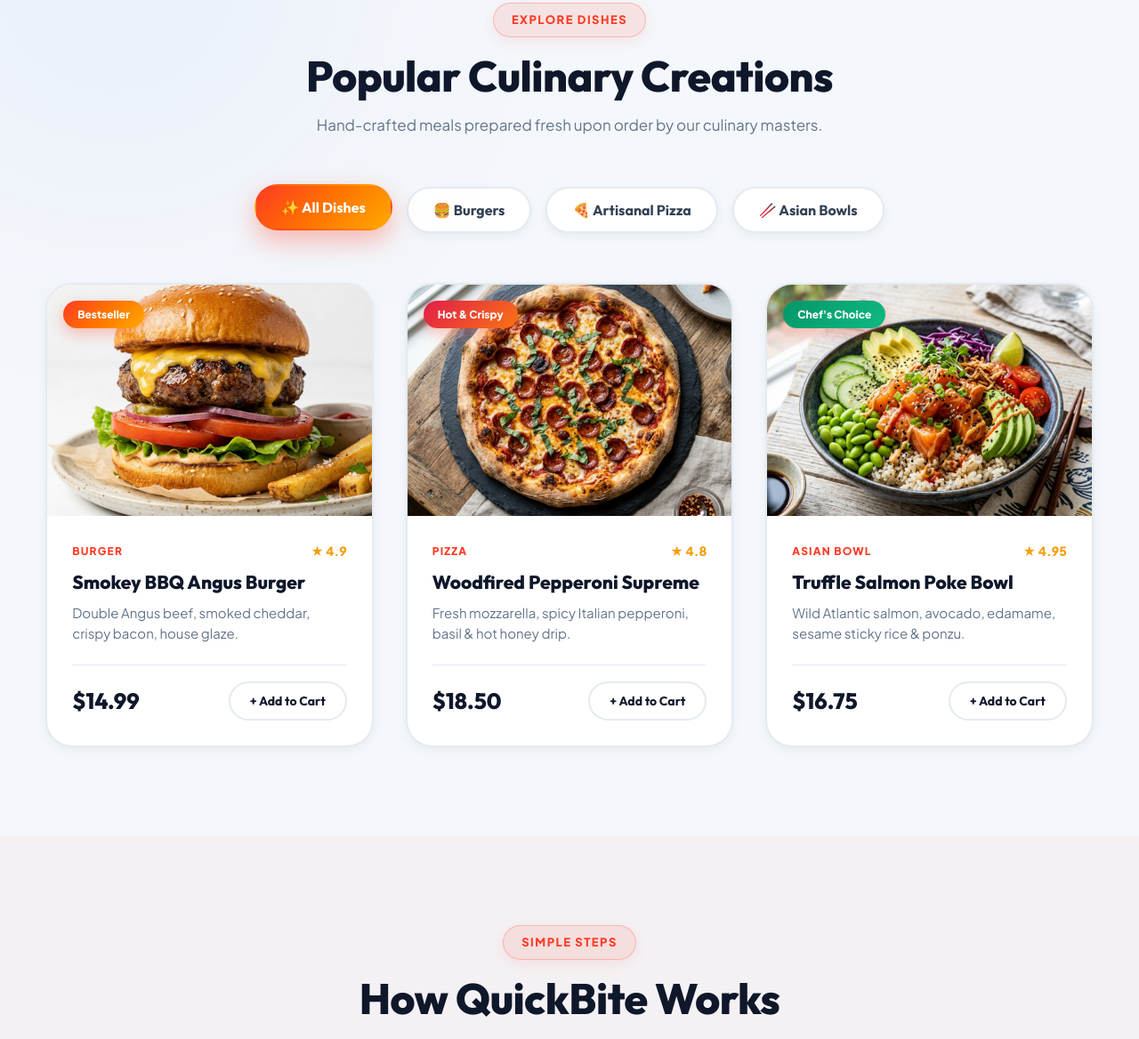
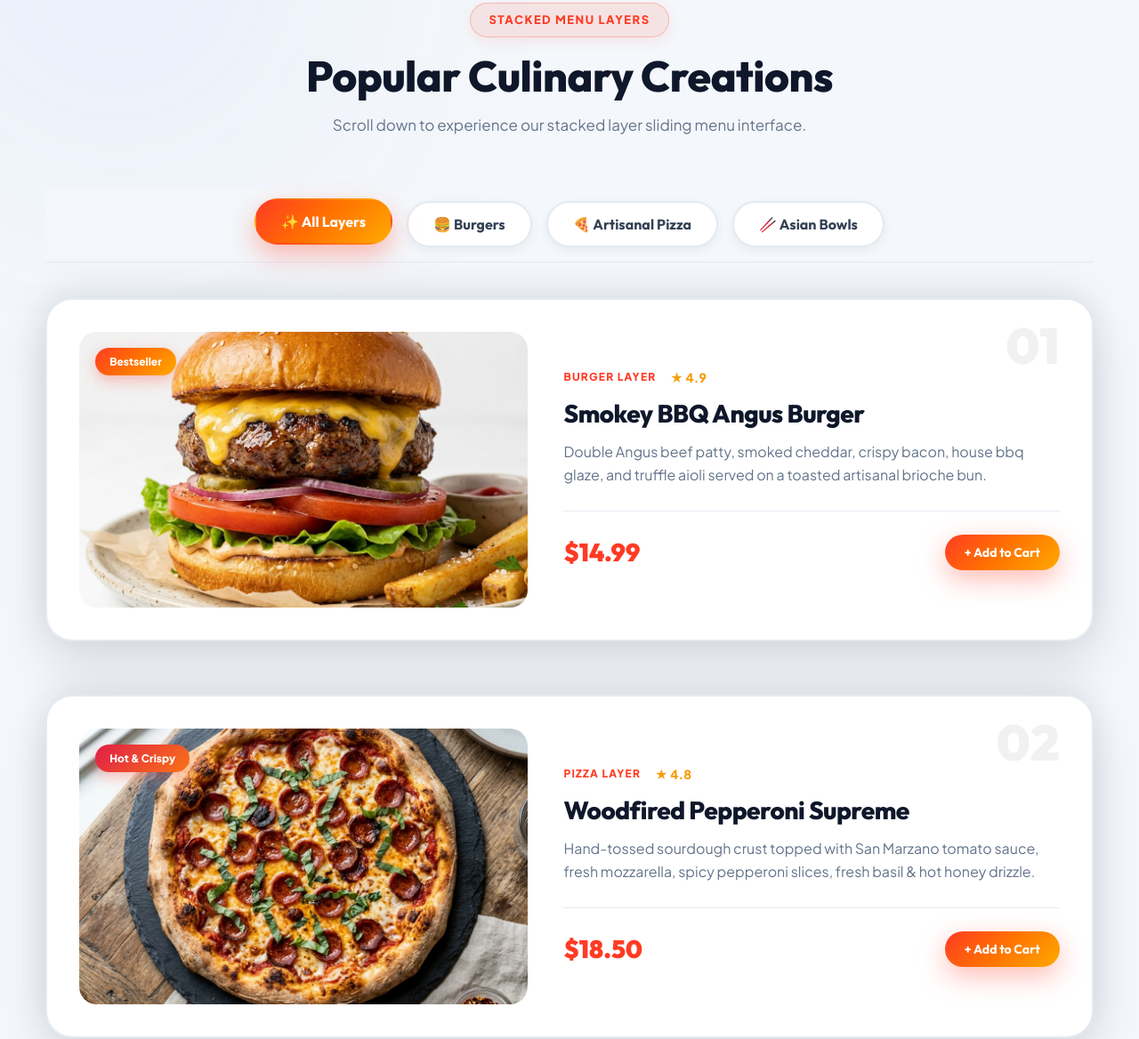
Before and after one commit to Shuv2202/OIBSIP-WEB-DEVELOPMENT-DESIGNING---Level-1-Task-1---Landing-Page-, a plain HTML site: page index.html in a window 1280 px wide. Shown: the part 1035-2203 px from the top of the page at 89% size. Drawn offline with Linux system fonts and the light colour scheme.

Commit message:
Add layer sliding sticky stacking menu interface layout

```diff
--- a/index.html
+++ b/index.html
@@ -3,13 +3,13 @@
 <head>
     <meta charset="UTF-8">
     <meta name="viewport" content="width=device-width, initial-scale=1.0">
-    <meta name="description" content="QuickBite - Premium fresh food delivered fast to your doorstep. Explore gourmet burgers, artisanal pizzas, and healthy bowls.">
+    <meta name="description" content="QuickBite - Premium fresh food delivered fast to your doorstep. Explore gourmet burgers, artisanal pizzas, and healthy bowls with stacked layer navigation.">
     <title>QuickBite | Fresh Food Delivered Fast</title>
 
     <!-- Google Fonts -->
     <link rel="preconnect" href="https://fonts.googleapis.com">
     <link rel="preconnect" href="https://fonts.gstatic.com" crossorigin>
-    <link href="https://fonts.googleapis.com/css2?family=Outfit:wght@400;500;600;700;800&family=Plus+Jakarta+Sans:wght@400;500;600;700;800&display=swap" rel="stylesheet">
+    <link href="https://fonts.googleapis.com/css2?family=Outfit:wght@400;500;600;700;800;900&family=Plus+Jakarta+Sans:wght@400;500;600;700;800&display=swap" rel="stylesheet">
     <link rel="stylesheet" href="style.css">
 </head>
 <body>
@@ -27,7 +27,7 @@
 
             <nav aria-label="Main navigation">
                 <a href="#home" class="active">Home</a>
-                <a href="#menu">Menu</a>
+                <a href="#menu">Menu Layers</a>
                 <a href="#how-it-works">How It Works</a>
                 <a href="#features">Features</a>
                 <a href="#testimonials">Reviews</a>
@@ -133,87 +133,123 @@
             </div>
         </section>
 
-        <!-- Popular Menu Showcase -->
+        <!-- Layer Sliding Menu Showcase -->
         <section class="menu-section" id="menu">
             <div class="container">
                 <div class="section-heading text-center">
-                    <span class="section-badge">EXPLORE DISHES</span>
+                    <span class="section-badge">STACKED MENU LAYERS</span>
                     <h2>Popular Culinary Creations</h2>
-                    <p>Hand-crafted meals prepared fresh upon order by our culinary masters.</p>
+                    <p>Scroll down to experience our stacked layer sliding menu interface.</p>
                 </div>
 
-                <!-- Filter Categories -->
+                <!-- Filter Categories Sticky Bar -->
+                <div class="menu-tabs-sticky-wrapper">
                     <div class="menu-tabs" id="menuTabs">
-                    <button class="tab-btn active" data-category="all">✨ All Dishes</button>
+                        <button class="tab-btn active" data-category="all">✨ All Layers</button>
                         <button class="tab-btn" data-category="burgers">🍔 Burgers</button>
                         <button class="tab-btn" data-category="pizza">🍕 Artisanal Pizza</button>
                         <button class="tab-btn" data-category="asian">🥢 Asian Bowls</button>
                     </div>
+                </div>
 
-                <!-- Dish Cards Grid -->
-                <div class="dish-grid" id="dishGrid">
-                    <!-- Dish 1 -->
-                    <article class="dish-card" data-category="burgers">
+                <!-- Layer Sliding Overlapping Dish Stack -->
+                <div class="layer-stack-wrapper" id="layerStack">
+                    <!-- Layer 1 -->
+                    <article class="layer-card" data-category="burgers" style="--layer-index: 1;">
+                        <div class="layer-number">01</div>
+                        <div class="layer-card-inner">
+                            <div class="layer-image">
+                                <img src="images/burger.jpg" alt="Smokey BBQ Angus Burger">
                                 <div class="card-badge">Bestseller</div>
-                        <div class="card-image">
-                            <img src="images/burger.jpg" alt="Classic Cheeseburger">
                             </div>
-                        <div class="card-body">
+                            <div class="layer-content">
                                 <div class="card-meta">
-                                <span class="category-pill">Burger</span>
+                                    <span class="category-pill">Burger Layer</span>
                                     <span class="rating-tag">★ 4.9</span>
                                 </div>
                                 <h3>Smokey BBQ Angus Burger</h3>
-                            <p>Double Angus beef, smoked cheddar, crispy bacon, house glaze.</p>
-                            <div class="card-footer">
+                                <p>Double Angus beef patty, smoked cheddar, crispy bacon, house bbq glaze, and truffle aioli served on a toasted artisanal brioche bun.</p>
+                                <div class="layer-footer">
                                     <span class="price">$14.99</span>
-                                <button class="btn btn-sm btn-outline add-to-cart-btn" data-id="1" data-name="Smokey BBQ Angus Burger" data-price="14.99" data-img="images/burger.jpg">
+                                    <button class="btn btn-sm btn-primary add-to-cart-btn" data-id="1" data-name="Smokey BBQ Angus Burger" data-price="14.99" data-img="images/burger.jpg">
                                         + Add to Cart
                                     </button>
                                 </div>
                             </div>
+                        </div>
                     </article>
 
-                    <!-- Dish 2 -->
-                    <article class="dish-card" data-category="pizza">
+                    <!-- Layer 2 -->
+                    <article class="layer-card" data-category="pizza" style="--layer-index: 2;">
+                        <div class="layer-number">02</div>
+                        <div class="layer-card-inner">
+                            <div class="layer-image">
+                                <img src="images/pizza.jpg" alt="Woodfired Pepperoni Supreme">
                                 <div class="card-badge hot-badge">Hot & Crispy</div>
-                        <div class="card-image">
-                            <img src="images/pizza.jpg" alt="Artisanal Pepperoni Pizza">
                             </div>
-                        <div class="card-body">
+                            <div class="layer-content">
                                 <div class="card-meta">
-                                <span class="category-pill">Pizza</span>
+                                    <span class="category-pill">Pizza Layer</span>
                                     <span class="rating-tag">★ 4.8</span>
                                 </div>
                                 <h3>Woodfired Pepperoni Supreme</h3>
-                            <p>Fresh mozzarella, spicy Italian pepperoni, basil & hot honey drip.</p>
-                            <div class="card-footer">
+                                <p>Hand-tossed sourdough crust topped with San Marzano tomato sauce, fresh mozzarella, spicy pepperoni slices, fresh basil & hot honey drizzle.</p>
+                                <div class="layer-footer">
                                     <span class="price">$18.50</span>
-                                <button class="btn btn-sm btn-outline add-to-cart-btn" data-id="2" data-name="Woodfired Pepperoni Supreme" data-price="18.50" data-img="images/pizza.jpg">
+                                    <button class="btn btn-sm btn-primary add-to-cart-btn" data-id="2" data-name="Woodfired Pepperoni Supreme" data-price="18.50" data-img="images/pizza.jpg">
                                         + Add to Cart
                                     </button>
                                 </div>
                             </div>
+                        </div>
                     </article>
 
-                    <!-- Dish 3 -->
-                    <article class="dish-card" data-category="asian">
+                    <!-- Layer 3 -->
+                    <article class="layer-card" data-category="asian" style="--layer-index: 3;">
+                        <div class="layer-number">03</div>
+                        <div class="layer-card-inner">
+                            <div class="layer-image">
+                                <img src="images/asian_bowl.jpg" alt="Truffle Salmon Poke Bowl">
                                 <div class="card-badge healthy-badge">Chef's Choice</div>
-                        <div class="card-image">
-                            <img src="images/asian_bowl.jpg" alt="Salmon Poke Bowl">
                             </div>
-                        <div class="card-body">
+                            <div class="layer-content">
                                 <div class="card-meta">
-                                <span class="category-pill">Asian Bowl</span>
+                                    <span class="category-pill">Asian Bowl Layer</span>
                                     <span class="rating-tag">★ 4.95</span>
                                 </div>
                                 <h3>Truffle Salmon Poke Bowl</h3>
-                            <p>Wild Atlantic salmon, avocado, edamame, sesame sticky rice & ponzu.</p>
-                            <div class="card-footer">
+                                <p>Wild Atlantic salmon cubes tossed in sesame ponzu glaze, layered over sticky sushi rice, edamame, sliced avocado, cucumber, and spicy mayo.</p>
+                                <div class="layer-footer">
                                     <span class="price">$16.75</span>
-                                <button class="btn btn-sm btn-outline add-to-cart-btn" data-id="3" data-name="Truffle Salmon Poke Bowl" data-price="16.75" data-img="images/asian_bowl.jpg">
+                                    <button class="btn btn-sm btn-primary add-to-cart-btn" data-id="3" data-name="Truffle Salmon Poke Bowl" data-price="16.75" data-img="images/asian_bowl.jpg">
                                         + Add to Cart
                                     </button>
+                                </div>
+                            </div>
+                        </div>
+                    </article>
+
+                    <!-- Layer 4 -->
+                    <article class="layer-card" data-category="burgers" style="--layer-index: 4;">
+                        <div class="layer-number">04</div>
+                        <div class="layer-card-inner">
+                            <div class="layer-image">
+                                <img src="images/burger.jpg" alt="Truffle Swiss Mushroom Burger">
+                                <div class="card-badge">Gourmet</div>
+                            </div>
+                            <div class="layer-content">
+                                <div class="card-meta">
+                                    <span class="category-pill">Burger Layer</span>
+                                    <span class="rating-tag">★ 4.9</span>
+                                </div>
+                                <h3>Truffle Swiss Mushroom Burger</h3>
+                                <p>Premium Angus beef patty topped with sautéed wild mushrooms, melted Swiss cheese, caramelized onions, and black truffle butter glaze.</p>
+                                <div class="layer-footer">
+                                    <span class="price">$16.99</span>
+                                    <button class="btn btn-sm btn-primary add-to-cart-btn" data-id="4" data-name="Truffle Swiss Mushroom Burger" data-price="16.99" data-img="images/burger.jpg">
+                                        + Add to Cart
+                                    </button>
+                                </div>
                             </div>
                         </div>
                     </article>
@@ -235,7 +271,7 @@
                         <div class="step-number">01</div>
                         <div class="step-icon">📱</div>
                         <h3>Choose Your Meal</h3>
-                        <p>Browse hundred of curated dishes from top local restaurants and artisan kitchens.</p>
+                        <p>Browse hundreds of curated dishes from top local restaurants and artisan kitchens.</p>
                     </div>
 
                     <div class="step-card">
@@ -297,7 +333,7 @@
                 <div class="testimonial-grid">
                     <article class="testimonial-card">
                         <div class="stars">★★★★★</div>
-                        <p>“QuickBite completely changed how I order dinner. The salmon poke bowl was restuarant quality and arrived in just 16 minutes!”</p>
+                        <p>“QuickBite completely changed how I order dinner. The stacked menu layout makes ordering fun, and the salmon poke bowl arrived in 16 mins!”</p>
                         <div class="user-info">
                             <div class="avatar">RS</div>
                             <div>
@@ -309,7 +345,7 @@
 
                     <article class="testimonial-card">
                         <div class="stars">★★★★★</div>
-                        <p>“Sleek, incredibly fast, and the pepperoni pizza hot honey combination is unbeatable. Best delivery app in the city hands down!”</p>
+                        <p>“Sleek, incredibly fast, and the layer sliding interface is so satisfying to scroll. Best delivery app in the city hands down!”</p>
                         <div class="user-info">
                             <div class="avatar">PS</div>
                             <div>
@@ -520,7 +556,7 @@
 
         // Category Tab Filter
         const tabBtns = document.querySelectorAll('.tab-btn');
-        const dishCards = document.querySelectorAll('.dish-card');
+        const layerCards = document.querySelectorAll('.layer-card');
 
         tabBtns.forEach(btn => {
             btn.addEventListener('click', () => {
@@ -528,10 +564,9 @@
                 btn.classList.add('active');
 
                 const cat = btn.getAttribute('data-category');
-                dishCards.forEach(card => {
+                layerCards.forEach(card => {
                     if (cat === 'all' || card.getAttribute('data-category') === cat) {
                         card.style.display = 'block';
-                        card.style.animation = 'fadeInUp 0.4s ease forwards';
                     } else {
                         card.style.display = 'none';
                     }
--- a/style.css
+++ b/style.css
@@ -1,5 +1,5 @@
 /* ==========================================================================
-   QUICKBITE ULTRA-ATTRACTIVE DESIGN SYSTEM & STYLESHEET
+   QUICKBITE BRAND DESIGN SYSTEM & LAYER SLIDING STYLESHEET
    ========================================================================== */
 
 :root {
@@ -475,7 +475,7 @@ nav a:hover::after, nav a.active::after {
     background: var(--border-light);
 }
 
-/* HERO VISUAL & ENHANCED CARDS */
+/* HERO VISUAL & CARDS */
 .hero-visual {
     position: relative;
 }
@@ -624,9 +624,25 @@ nav a:hover::after, nav a.active::after {
     right: -28px;
 }
 
-/* MENU SECTION & ENHANCED CATEGORIES */
+/* ==========================================================================
+   LAYER SLIDING OVERLAPPING MENU LAYOUT (STICKY CARDS STACK)
+   ========================================================================== */
+
 .menu-section {
-    padding: 100px 0;
+    padding: 100px 0 120px;
+    position: relative;
+}
+
+.menu-tabs-sticky-wrapper {
+    position: sticky;
+    top: 85px;
+    z-index: 80;
+    padding: 16px 0;
+    background: rgba(244, 247, 251, 0.92);
+    backdrop-filter: blur(20px);
+    -webkit-backdrop-filter: blur(20px);
+    margin-bottom: 40px;
+    border-bottom: 1px solid var(--border-light);
 }
 
 .menu-tabs {
@@ -634,7 +650,6 @@ nav a:hover::after, nav a.active::after {
     justify-content: center;
     gap: 16px;
     flex-wrap: wrap;
-    margin-bottom: 56px;
 }
 
 .tab-btn {
@@ -659,29 +674,103 @@ nav a:hover::after, nav a.active::after {
     transform: translateY(-3px);
 }
 
-/* Enhanced Dish Grid Cards */
-.dish-grid {
-    display: grid;
-    grid-template-columns: repeat(auto-fill, minmax(340px, 1fr));
-    gap: 36px;
+/* Stack Wrapper */
+.layer-stack-wrapper {
+    display: flex;
+    flex-direction: column;
+    position: relative;
+    margin-top: 20px;
 }
 
-.dish-card {
+.layer-card {
+    position: sticky;
+    top: calc(160px + (var(--layer-index) * 25px));
+    z-index: calc(10 + var(--layer-index));
     background: var(--surface-card);
     border-radius: var(--radius-lg);
+    border: 2px solid var(--border-light);
+    box-shadow: 0 -10px 40px rgba(15, 23, 42, 0.08), 0 25px 60px rgba(15, 23, 42, 0.12);
     overflow: hidden;
-    border: 2px solid var(--border-light);
-    box-shadow: var(--shadow-sm);
-    transition: var(--transition);
+    transition: transform 0.4s cubic-bezier(0.16, 1, 0.3, 1), box-shadow 0.4s ease, border-color 0.4s ease;
+    margin-bottom: 60px;
+}
+
+.layer-card:hover {
+    transform: translateY(-10px) scale(1.01);
+    box-shadow: 0 -15px 50px rgba(255, 59, 36, 0.25), 0 30px 70px rgba(15, 23, 42, 0.2);
+    border-color: rgba(255, 59, 36, 0.4);
+}
+
+.layer-card-inner {
+    display: grid;
+    grid-template-columns: 0.95fr 1.05fr;
+    gap: 40px;
+    align-items: center;
+    padding: 36px;
     position: relative;
+}
+
+.layer-number {
+    position: absolute;
+    top: 24px;
+    right: 36px;
+    font-family: var(--font-heading);
+    font-size: 56px;
+    font-weight: 900;
+    color: rgba(15, 23, 42, 0.06);
+    line-height: 1;
+}
+
+.layer-image {
+    width: 100%;
+    height: 310px;
+    border-radius: var(--radius-md);
+    overflow: hidden;
+    position: relative;
+}
+
+.layer-image img {
+    width: 100%;
+    height: 100%;
+    object-fit: cover;
+    transition: transform 0.6s cubic-bezier(0.16, 1, 0.3, 1);
+}
+
+.layer-card:hover .layer-image img {
+    transform: scale(1.08);
+}
+
+.layer-content {
     display: flex;
     flex-direction: column;
+    gap: 14px;
 }
 
-.dish-card:hover {
-    transform: translateY(-10px) scale(1.01);
-    box-shadow: 0 22px 50px rgba(15, 23, 42, 0.12), 0 0 25px rgba(255, 59, 36, 0.15);
-    border-color: rgba(255, 59, 36, 0.4);
+.layer-content h3 {
+    font-size: 28px;
+    letter-spacing: -0.5px;
+}
+
+.layer-content p {
+    font-size: 16px;
+    color: var(--text-muted);
+    line-height: 1.65;
+}
+
+.layer-footer {
+    display: flex;
+    justify-content: space-between;
+    align-items: center;
+    padding-top: 24px;
+    margin-top: 12px;
+    border-top: 1.5px solid var(--border-light);
+}
+
+.layer-footer .price {
+    font-family: var(--font-heading);
+    font-size: 28px;
+    font-weight: 900;
+    color: var(--primary);
 }
 
 .card-badge {
@@ -706,36 +795,10 @@ nav a:hover::after, nav a.active::after {
     background: linear-gradient(135deg, #059669, #10b981);
 }
 
-.card-image {
-    width: 100%;
-    height: 260px;
-    overflow: hidden;
-    position: relative;
-}
-
-.card-image img {
-    width: 100%;
-    height: 100%;
-    object-fit: cover;
-    transition: transform 0.6s cubic-bezier(0.16, 1, 0.3, 1);
-}
-
-.dish-card:hover .card-image img {
-    transform: scale(1.1);
-}
-
-.card-body {
-    padding: 28px;
-    display: flex;
-    flex-direction: column;
-    flex: 1;
-}
-
 .card-meta {
     display: flex;
-    justify-content: space-between;
     align-items: center;
-    margin-bottom: 12px;
+    gap: 16px;
 }
 
 .category-pill {
@@ -750,34 +813,6 @@ nav a:hover::after, nav a.active::after {
     font-size: 14px;
     font-weight: 800;
     color: #f59e0b;
-}
-
-.card-body h3 {
-    font-size: 21px;
-    margin-bottom: 10px;
-}
-
-.card-body p {
-    font-size: 15px;
-    color: var(--text-muted);
-    margin-bottom: 24px;
-    line-height: 1.55;
-    flex: 1;
-}
-
-.card-footer {
-    display: flex;
-    justify-content: space-between;
-    align-items: center;
-    padding-top: 18px;
-    border-top: 1px solid var(--border-light);
-}
-
-.card-footer .price {
-    font-family: var(--font-heading);
-    font-size: 25px;
-    font-weight: 900;
-    color: var(--text-heading);
 }
 
 /* HOW IT WORKS */
@@ -1273,6 +1308,14 @@ footer {
         justify-content: center;
     }
 
+    .layer-card-inner {
+        grid-template-columns: 1fr;
+    }
+
+    .layer-image {
+        height: 250px;
+    }
+
     .steps-grid, .feature-grid {
         grid-template-columns: repeat(2, 1fr);
     }
```
Lines whose indentation alone changed are shown as unchanged.
